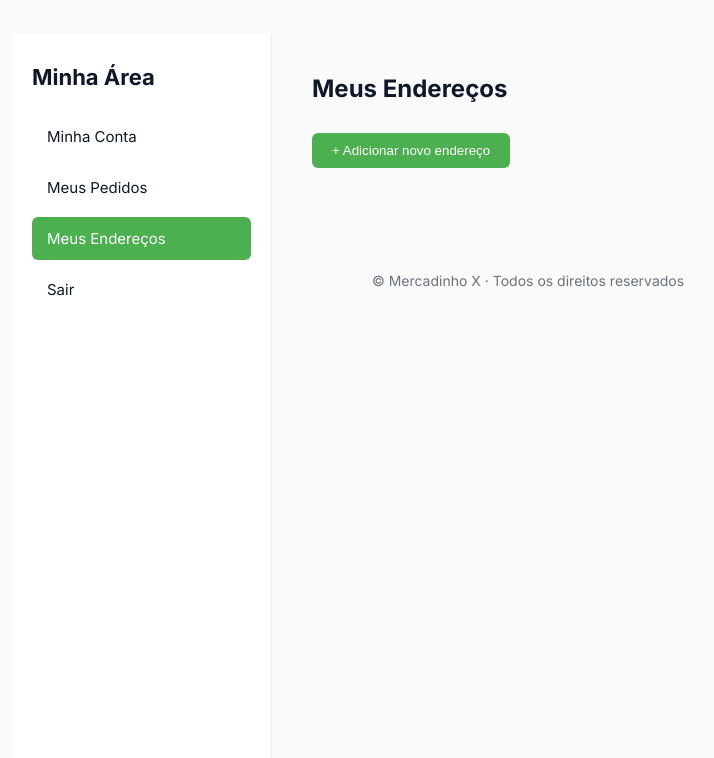
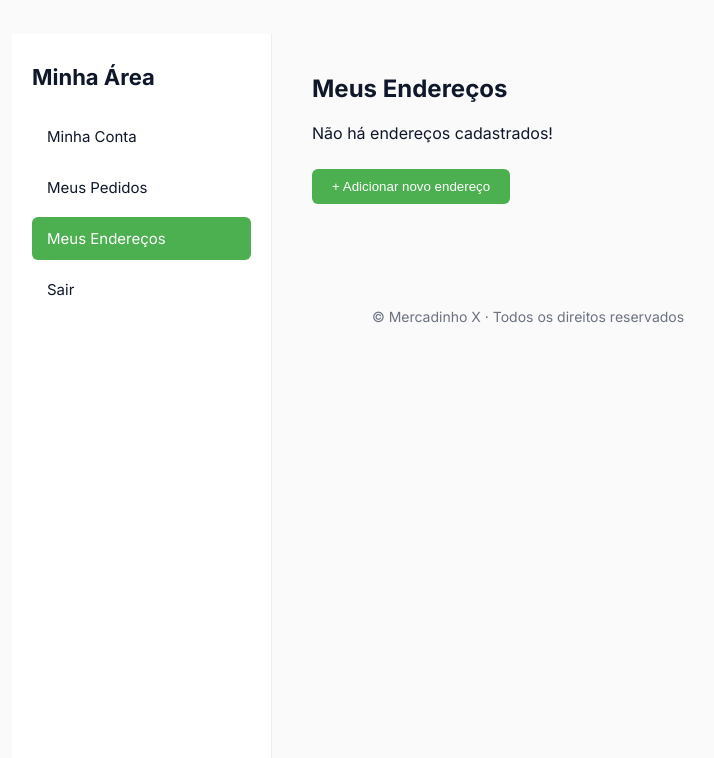
Before and after one commit to carlosEduardo704/market, a Django app: page /my_account/addresses/ in a window 1280 px wide. Shown: the part 78-836 px from the top of the page, without its empty margins (112-826 px from the left). Run offline with Django 5.2, Linux system fonts and the light colour scheme; the visitor is signed in with stand-in values (Sample User, id 1); data comes from the database, SQL or seed files in the repository; data that the repository does not hold is empty; some libraries are stand-ins or nearby versions.

Commit message:
add message if there's no address

```diff
--- a/address/templates/address.html
+++ b/address/templates/address.html
@@ -46,28 +46,10 @@
         </div>
       {% endfor %}
     {% else %}
-
+      <p>Não há endereços cadastrados!</p>
     {% endif %}
     <a href="{% url 'create_address' %}?next={{ request.path }}">
       <button id="btn" class="btn" style="margin-top: 10px;">+ Adicionar novo endereço</button>
     </a>
   </section>
-
-  <!-- <script>
-    btn = document.getElementById('btn');
-    form = document.getElementById('address_form');
-    message = document.getElementById('message');
-
-    btn.addEventListener('click', () => {
-      if(form.style.display === 'none') {
-        form.style.display = 'block'
-        btn.style.display = 'none'
-        message.style.display = 'none'
-      } else {
-        form.style.display = 'none'
-        btn.style.display = 'block'
-        message.style.display = 'block'
-      }
-    });
-  </script> -->
 {% endblock content_section %}
```
